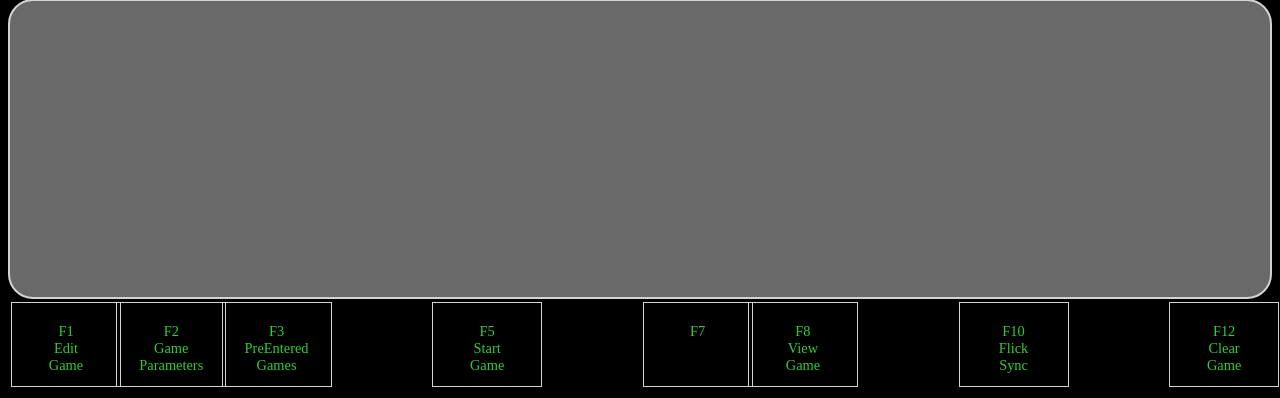
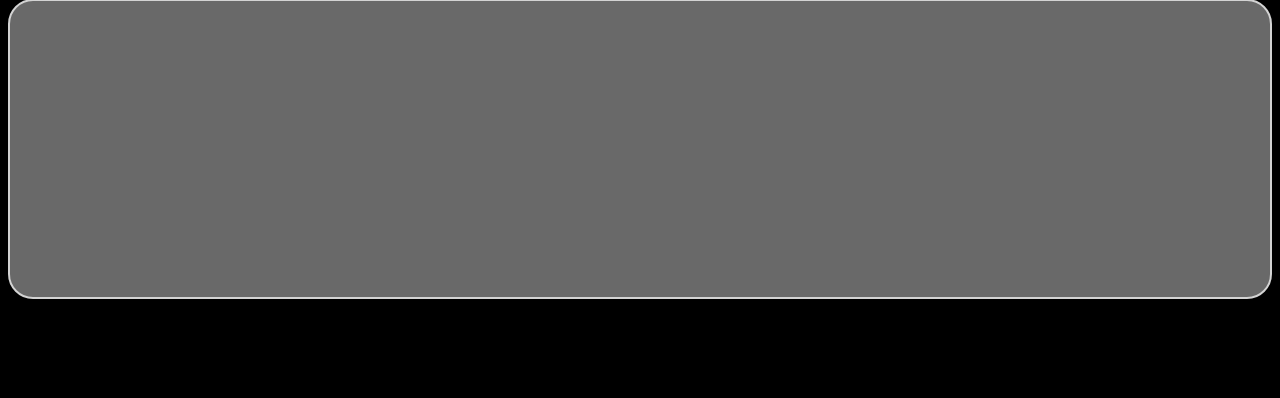
Before and after one commit to mighdz/SoftwareEngineeringTeam5, a Flask app: page /ActionScreen in a window 1280 px wide. Shown: the part 522-920 px from the top of the page. After the commit the page ends 821 px from the top, so only its background shows below. Run offline with Flask 2, Linux system fonts and the light colour scheme; parts of the project's set-up code (start-up, migrations or seed data) failed here and were passed over.

Commit message:
Updated the action screen to remove the buttons.

```diff
--- a/templates/ActionScreen.html
+++ b/templates/ActionScreen.html
@@ -519,70 +519,7 @@
 
 		</div>
 
-		<!-- Buttons -->
-		<div class="row">
 
-			<!-- F1 -->
-			<div class="column2">
-				<div class="box2" style="font-size:90%;color:limegreen"><br>F1 <br> Edit <br> Game</div>
-			</div>
-
-			<!-- F2 -->
-			<div class="column2">
-				<div class="box2" style="font-size:90%;color:limegreen"><br>F2 <br> Game <br> Parameters</div>
-			</div>
-
-			<!-- F3 -->
-			<div class="column2">
-				<div class="box2" style="font-size:90%;color:limegreen"><br>F3 <br> PreEntered <br> Games</div>
-			</div>
-
-			<!-- F4 -->
-			<div class="column2">
-
-			</div>
-
-			<!-- F5 -->
-			<div class="column2">
-				<div class="box2" style="font-size:90%;color:limegreen"><br>F5 <br> Start <br> Game</div>
-			</div>
-
-			<!-- F6 -->
-			<div class="column2">
-
-			</div>
-
-			<!-- F7 -->
-			<div class="column2">
-				<div class="box2" style="font-size:90%;color:limegreen"><br>F7</div>
-			</div>
-
-			<!-- F8 -->
-			<div class="column2">
-				<div class="box2" style="font-size:90%;color:limegreen"><br>F8 <br> View <br> Game</div>
-			</div>
-
-			<!-- F9 -->
-			<div class="column2">
-
-			</div>
-
-			<!-- F10 -->
-			<div class="column2">
-				<div class="box2" style="font-size:90%;color:limegreen"><br>F10 <br> Flick <br> Sync</div>
-			</div>
-
-			<!-- F11 -->
-			<div class="column2">
-
-			</div>
-
-			<!-- F12 -->
-			<div class="column2">
-				<div class="box2" style="font-size:90%;color:limegreen"><br>F12 <br> Clear <br> Game</div>
-			</div>
-
-		</div>
 
 	</body>
 </html>
```
